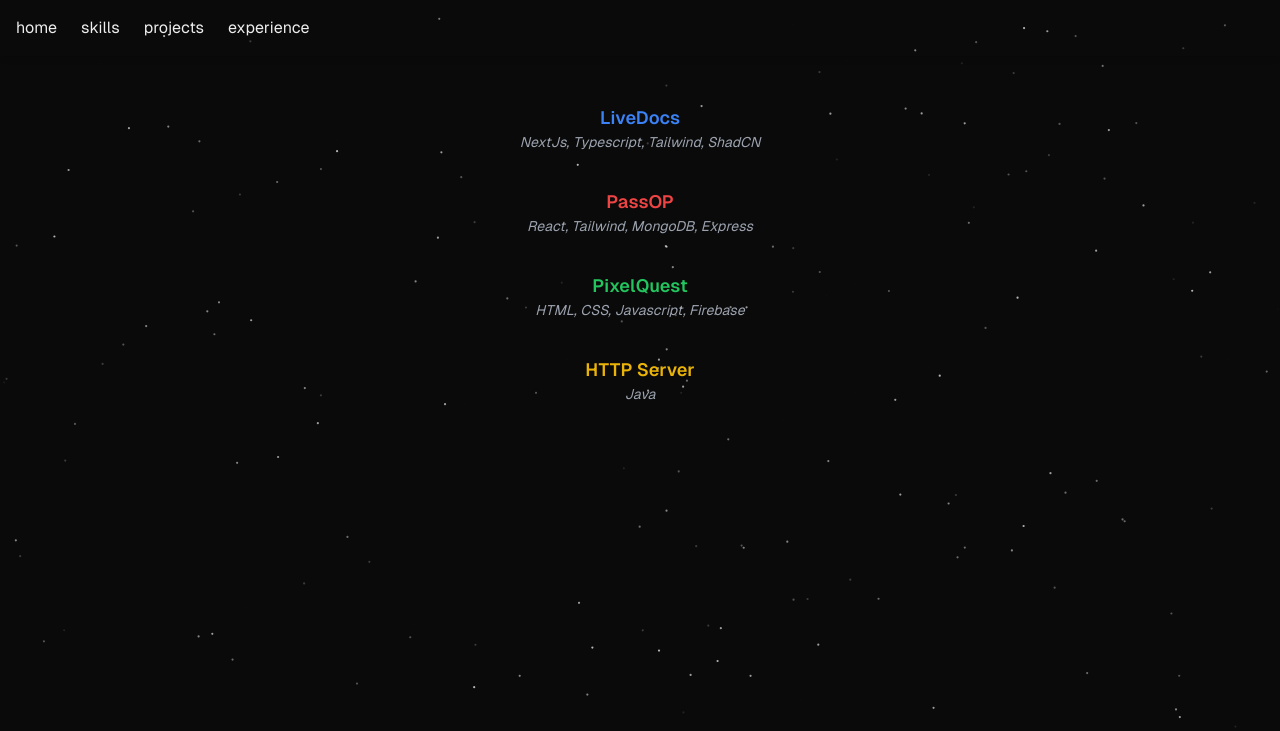
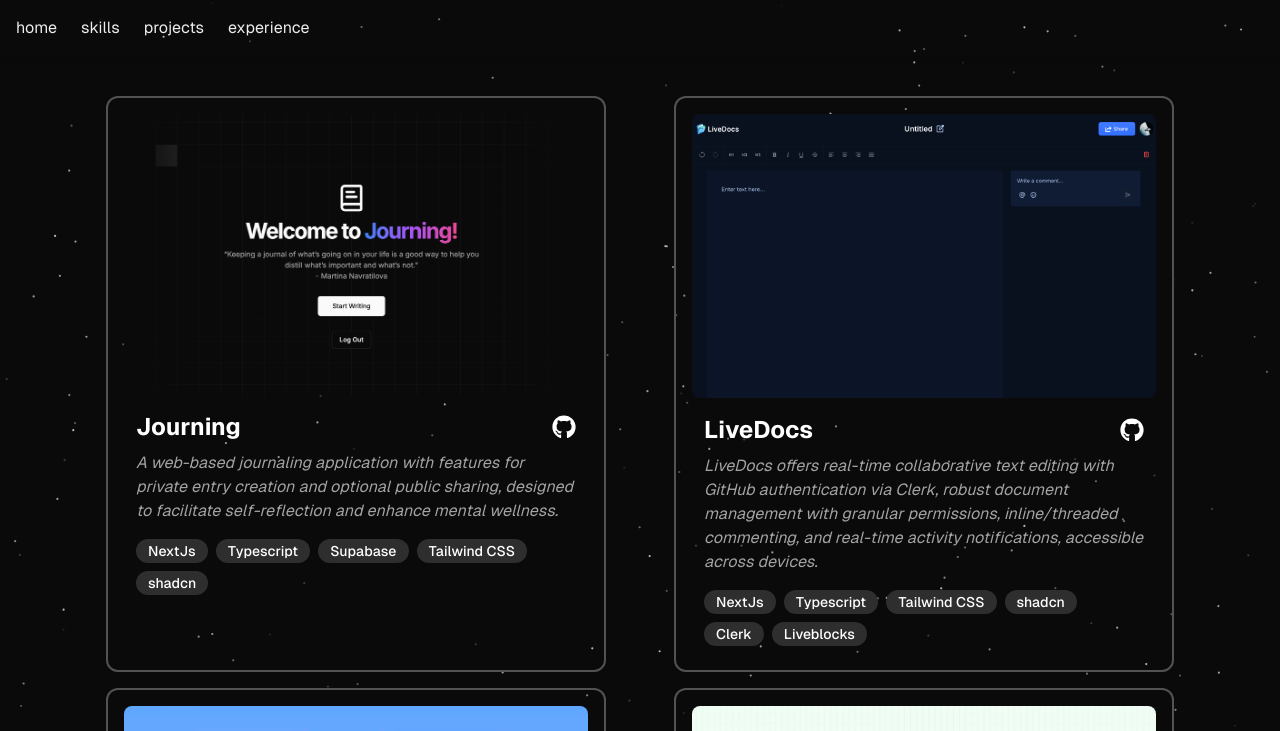
Before and after one commit to kunal8597/portfolio-new, a Next.js app: page /projects in a window 1280 px wide. Shown: the top 731 px of the page. Built offline with nearby package versions, Linux system fonts and the light colour scheme.

Commit message:
Update Projects.tsx

```diff
--- a/src/components/Projects.tsx
+++ b/src/components/Projects.tsx
@@ -1,49 +1,120 @@
+import { FaGithub } from "react-icons/fa6";
+import Image from 'next/image';
+import Link from "next/link";
+import Journing from "/public/images/journing.png"
+import Pixelquest from"/public/images/pixelquest.png"
+import Livedocs from "/public/images/livedocs.png"
+import Passop from "/public/images/passop.png"
 
-import Header from "./Header"
-import Particles from "./Particles"
+import Header from "./Header";
+import Particles from "./Particles";
+
+const projects = [
+  {
+    title: "Journing",
+    image: Journing,
+    description:
+      "A web-based journaling application with features for private entry creation and optional public sharing, designed to facilitate self-reflection and enhance mental wellness.",
+    liveLink: "https://journing.vercel.app/",
+    githubLink: "https://github.com/kunal8597/journing",
+    tags: [
+     "NextJs", "Typescript","Supabase", "Tailwind CSS", "shadcn"
+    ],
+  },
+  {
+    title: "LiveDocs",
+    description:
+      "LiveDocs offers real-time collaborative text editing with GitHub authentication via Clerk, robust document management with granular permissions, inline/threaded commenting, and real-time activity notifications, accessible across devices.",
+    image: Livedocs,
+    liveLink: "https://livedocs-lol.vercel.app/sign-in",
+    githubLink: "https://github.com/kunal8597/livedocs",
+    tags: ["NextJs", "Typescript", "Tailwind CSS", "shadcn", "Clerk", "Liveblocks"],
+  },
+  {
+    title: "PixelQuest",
+
+    description:
+      "A simple online multiplayer game using HTML, CSS, vanilla JavaScript, and Firebase. The game will involve player movement, sprite animations, collision detection, and score tracking.",
 
 
-export default function Projects() {
+
+    image: Pixelquest,
+    liveLink: "https://github.com/kunal8597/pixelquest",
+    githubLink: "https://github.com/kunal8597/pixelquest",
+    tags: ["HTML","CSS","Javascript","Firebase"],
+  },
+  {
+    title: "PassOP",
+    description:
+      "This password manager provides a secure and convenient way to store all your login information. With a user-friendly design and automatic updates, it simplifies password management and helps protect your online security.",
+    image: Passop,
+    liveLink: "https://github.com/kunal8597/passop",
+    githubLink: "https://github.com/kunal8597/passop",
+    tags: [
+    "React",
+    "Tailwind CSS", "Express","MongoDB"
+    ],
+  },
+
+];
+
+const Projects = () => {
   return (
 
-    <div className="grid grid-rows pt-24 items-left justify-items-left min-h-screen p-8 pb-20 gap-16 sm:p-20 font-[family-name:var(--font-geist-sans)]">
-   <Header/>
 
-   <Particles
-        className="absolute inset-0 -z-10 animate-fade-in"
-        quantity={360}
-      />
+    <div className="grid grid-rows pt-24 items-left justify-items-left min-h-screen p-8 pb-20 gap- sm:p-20 font-[family-name:var(--font-geist-sans)] ">
+      {/* Assuming Header and Particles components are imported and rendered correctly */}
+      <Header/>
+      <Particles className="absolute inset-0 -z-10 animate-fade-in" quantity={460} />
 
-  <div className="sm:py-6">
 
-<div className="grid grid-cols-1 sm:grid-cols-1 gap-9 place-items-center">
+      <div className="grid grid-cols-1 md:grid-cols-2 gap-4 mt-4">
+        {projects.map((project, index) => (
+          <div
+            key={index}
+            className="bg border-neutral-600 border-2 rounded-xl p-4 text-white hover:bg-gray-900 transition duration-300"
+            style={{ maxWidth: "500px", margin: "0 auto" }}
+          >
+            <div className="overflow-hidden rounded-lg ">
+              <Link href={project.liveLink} target="_blank">
+                <Image
+                width={500} // Set fixed width
+                height={600}
+                  src={project.image} // Ensure each project has an "image" property
+                  alt={project.title}
+                  className="rounded-s hover:scale-110 transition-transform duration-500"
+                />
+              </Link>
+            </div>
+            <div className="flex justify-between items-center gap-2 pt-4 pb-2 px-3">
+              <Link
+                href={project.liveLink}
+                className="text-2xl font-bold font-inter"
+              >
+                {project.title}
+              </Link>
+              <Link href={project.githubLink} target="_blank">
+                <FaGithub className="hover:scale-110 size-6" />
+              </Link>
+            </div>
+            <div className="px-3 text-neutral-400 italic">
+              {project.description}
+            </div>
+            <div className="flex flex-wrap gap-2 px-3 pt-4 text-xs lg:text-sm font-medium mb-2 items-center justify-start">
+              {project.tags.map((tag, tagIndex) => (
+                <div
+                  key={tagIndex}
+                  className="bg-[#2e2e2e] px-3 py-0.5 w-fit rounded-full"
+                >
+                  {tag}
+                </div>
+              ))}
+            </div>
+          </div>
+        ))}
+      </div>
+    </div>
+  );
+};
 
-  <a href="https://livedocs-lol.vercel.app/" target="_blank" rel="noopener noreferrer" className="cursor-pointer gap-3 text-center" >
-    <p className="text-lg font-semibold text-blue-500">
-      LiveDocs
-    </p>
-    <p className="text-sm text-gray-400 italic"> NextJs, Typescript, Tailwind, ShadCN</p>
-  </a>
-  <a href="https://github.com/kunal8597/passop" target="_blank" rel="noopener noreferrer" className="cursor-pointer gap-3 text-center">
-    <p className="text-lg font-semibold text text-red-500">
-     PassOP
-
-    </p>
-    <p className="text-sm text-gray-400 italic">React, Tailwind, MongoDB, Express </p>
-  </a>
-  <a href="https://github.com/kunal8597/pixelquest" target="_blank" rel="noopener noreferrer" className="cursor-pointer gap-3 text-center">
-    <p className="text-lg font-semibold text-green-500">
-        PixelQuest</p>
-    <p className="text-sm text-gray-400 italic"> HTML, CSS, Javascript, Firebase</p>
-  </a>
-  <a href="https://github.com/kunal8597/http-server" target="_blank" rel="noopener noreferrer" className="cursor-pointer gap-3 text-center">
-    <p className="text-lg font-semibold text-yellow-500">
-     HTTP Server
-    </p>
-    <p className="text-sm text-gray-400 italic">Java</p>
-  </a>
-
-</div>
-</div>
-</div>
-  )}
+export default Projects;
```
